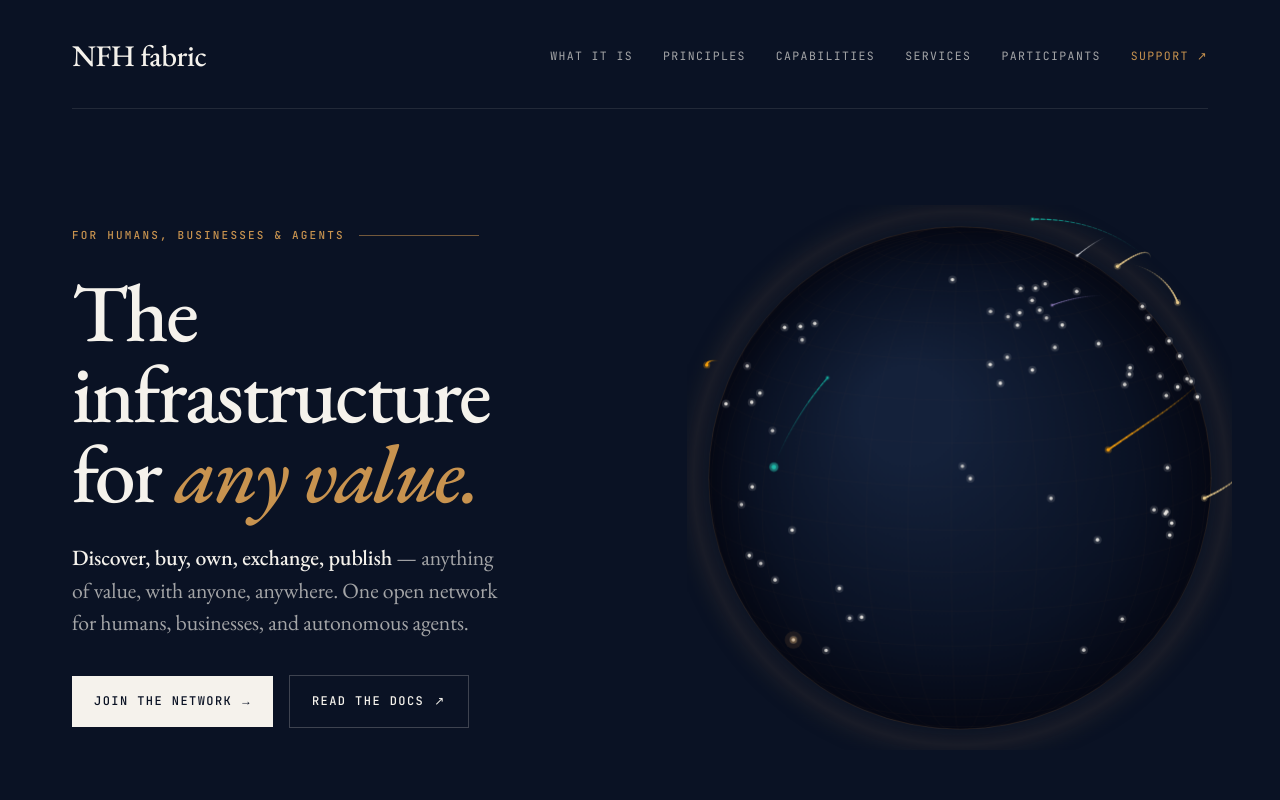
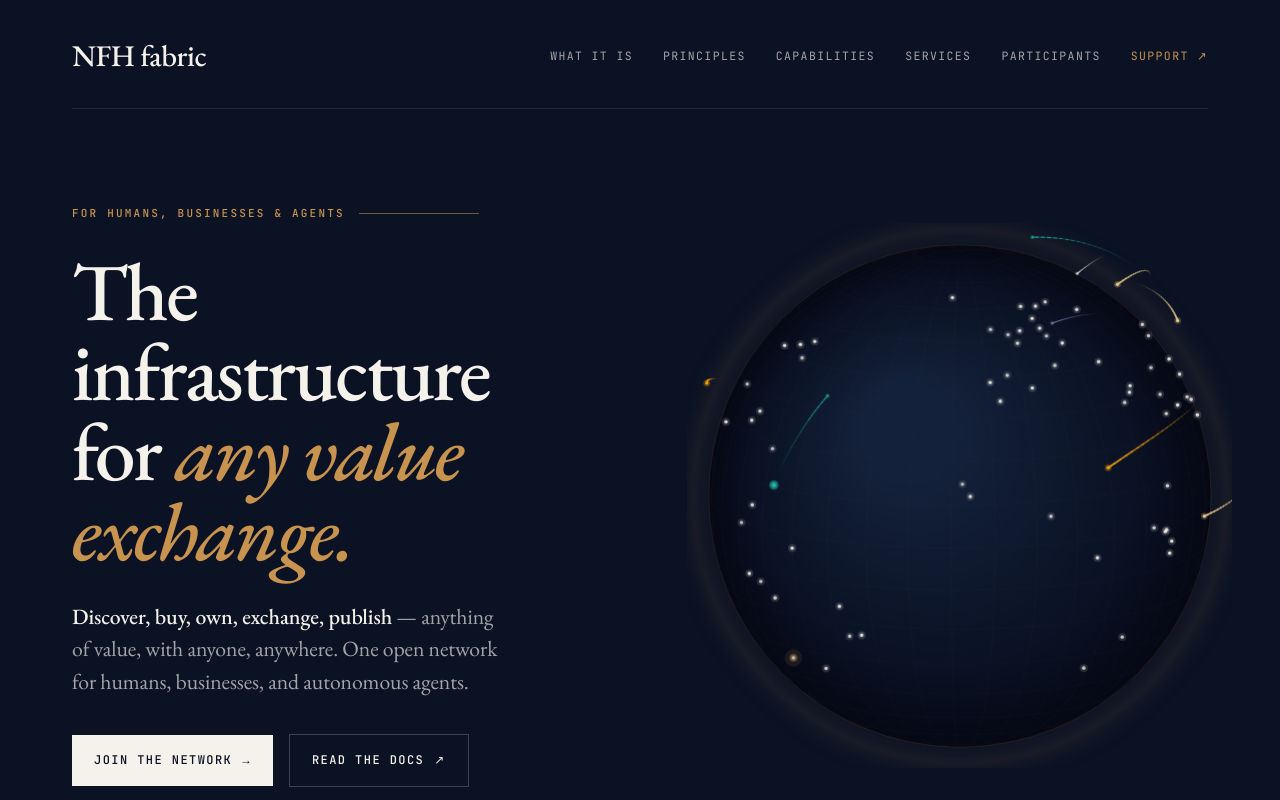
Before and after one commit to Networks-for-Humanity/fabric-website, a plain HTML site: page index.html in a window 1280 px wide. Shown: the top 800 px of the page. Drawn offline with nearby package versions, Linux system fonts and the light colour scheme; no server answers.

Commit message:
Hero: any value → any value exchange

```diff
--- a/index.html
+++ b/index.html
@@ -534,7 +534,7 @@
   <section class="hero" style="border-top:none;">
     <div>
       <div class="eyebrow"><span>For humans, businesses &amp; agents</span></div>
-      <h1>The infrastructure for <em>any value<span class="dot-golden">.</span></em></h1>
+      <h1>The infrastructure for <em>any value exchange<span class="dot-golden">.</span></em></h1>
       <p class="sub">
         <b>Discover, buy, own, exchange, publish</b> — anything of value, with anyone, anywhere. One open network for humans, businesses, and autonomous agents.
       </p>
```
